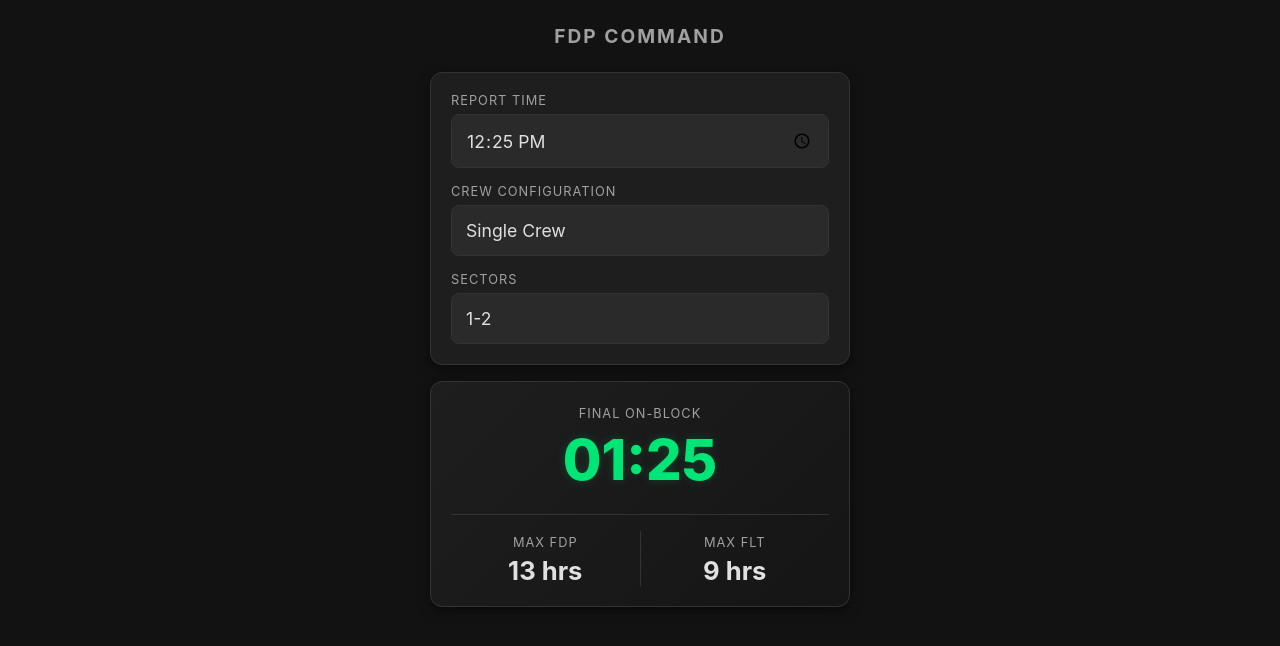
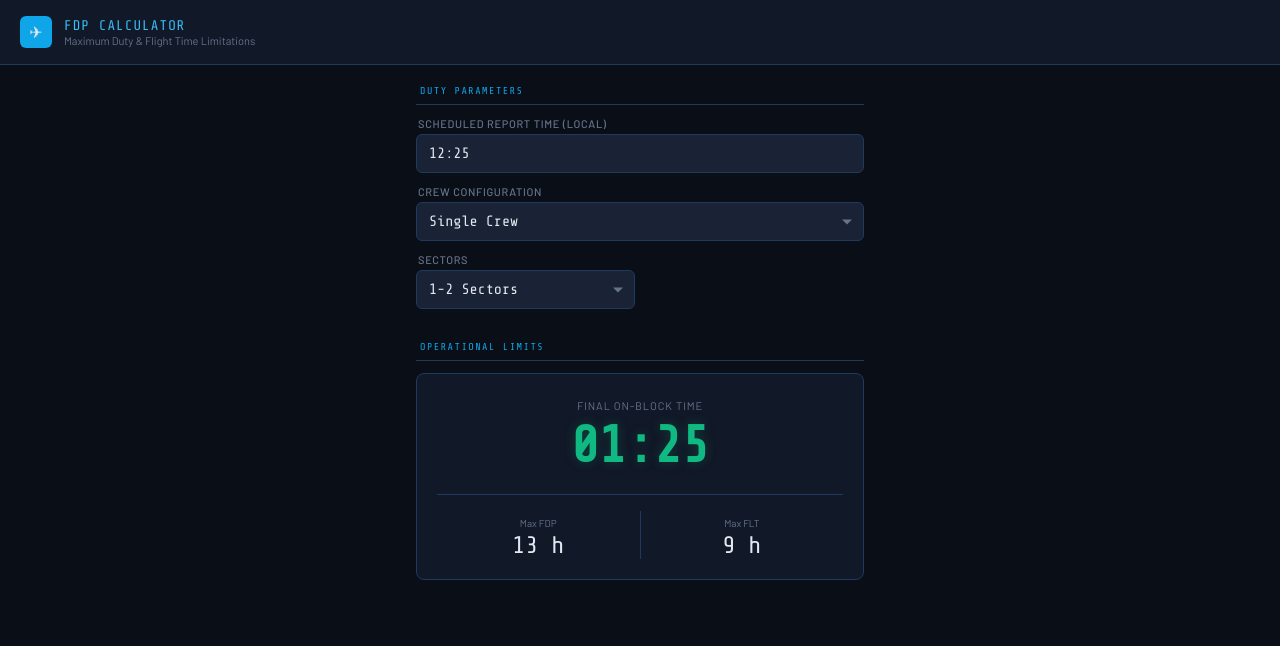
Before and after one commit to yiftachz/fdp-calc, a plain HTML site: page index.html in a window 1280 px wide. Drawn offline with nearby package versions, Linux system fonts and the light colour scheme.

Commit message:
Add files via upload

```diff
--- a/app.js
+++ b/app.js
@@ -1,4 +1,3 @@
-// Embedded Regulatory Data Table from Image
 const regulatoryData = {
     "single_crew": {
         "brackets": [
@@ -35,7 +34,6 @@ const regulatoryData = {
     }
 };
 
-// DOM Elements
 const reportTimeInput = document.getElementById('reportTime');
 const crewTypeInput = document.getElementById('crewType');
 const sectorsInput = document.getElementById('sectors');
@@ -47,25 +45,29 @@ const maxFdpDisplay = document.getElementById('maxFdp');
 const maxFltDisplay = document.getElementById('maxFlt');
 const finalOnBlockDisplay = document.getElementById('finalOnBlock');
 
-// Initialize Defaults & History Logic
 window.addEventListener('DOMContentLoaded', () => {
     const now = new Date();
     const lastEntryTime = localStorage.getItem('lastFdpEntryTime');
     const lastEntryTimestamp = localStorage.getItem('lastFdpTimestamp');
+    const pad = (n) => n.toString().padStart(2, '0');
 
-    // Default to 'now' unless an entry exists from the last 24 hours
+    // Restore calculation context if updated within a 24-hour bracket window
     if (lastEntryTime && lastEntryTimestamp && (now.getTime() - lastEntryTimestamp < 24 * 60 * 60 * 1000)) {
         reportTimeInput.value = lastEntryTime;
     } else {
-        const hours = String(now.getHours()).padStart(2, '0');
-        const minutes = String(now.getMinutes()).padStart(2, '0');
-        reportTimeInput.value = `${hours}:${minutes}`;
+        reportTimeInput.value = `${pad(now.getHours())}:${pad(now.getMinutes())}`;
     }
-
     calculateFDP();
 });
 
-// Manage UI visibility rules based on configuration selection
+// Inline keyboard parsing with auto-colon spacing injection[cite: 1]
+reportTimeInput.addEventListener('input', (e) => {
+    let v = e.target.value.replace(/[^0-9]/g, '');
+    if (v.length >= 3) v = v.slice(0, 2) + ':' + v.slice(2, 4);
+    e.target.value = v;
+    calculateFDP();
+});
+
 crewTypeInput.addEventListener('change', () => {
     if (crewTypeInput.value === 'single_crew') {
         sectorGroup.classList.remove('hidden');
@@ -77,43 +79,34 @@ crewTypeInput.addEventListener('change', () => {
     calculateFDP();
 });
 
-// Event Listeners for Calculations
-[reportTimeInput, sectorsInput, restClassInput].forEach(element => {
-    element.addEventListener('change', calculateFDP);
-});
+[sectorsInput, restClassInput].forEach(el => el.addEventListener('change', calculateFDP));
 
 function calculateFDP() {
     const timeVal = reportTimeInput.value;
-    if (!timeVal) return;
+    if (!timeVal || timeVal.length < 5) return;
 
-    // Save calculation session state locally
+    const [hours, minutes] = timeVal.split(':').map(Number);
+    if (hours > 23 || minutes > 59) return;
+
     localStorage.setItem('lastFdpEntryTime', timeVal);
     localStorage.setItem('lastFdpTimestamp', new Date().getTime());
 
-    // Compute absolute running time minutes from midnight
-    const [hours, minutes] = timeVal.split(':').map(Number);
     const totalReportMinutes = (hours * 60) + minutes;
-
     const crewType = crewTypeInput.value;
     const config = regulatoryData[crewType];
-
-    // Determine target filter sub-parameter
     const subParam = (crewType === 'single_crew') ? sectorsInput.value : restClassInput.value;
 
-    // Search corresponding bracket match
     const matchedBracket = config.brackets.find(b => totalReportMinutes >= b.startMin && totalReportMinutes <= b.endMin);
 
     if (matchedBracket) {
         const maxFDP = matchedBracket.fdp[subParam];
         const maxFLT = matchedBracket.maxFT;
 
-        // Render standard readouts
-        maxFdpDisplay.textContent = `${maxFDP} hrs`;
-        maxFltDisplay.textContent = `${maxFLT} hrs`;
+        maxFdpDisplay.textContent = `${maxFDP} h`;
+        maxFltDisplay.textContent = `${maxFLT} h`;
 
-        // Calculate and format final on-block time
         const fdpMinutes = maxFDP * 60;
-        const totalBlockMinutes = (totalReportMinutes + fdpMinutes) % 1440; // Clock rollover handling
+        const totalBlockMinutes = (totalReportMinutes + fdpMinutes) % 1440;
 
         const blockHours = String(Math.floor(totalBlockMinutes / 60)).padStart(2, '0');
         const blockMins = String(totalBlockMinutes % 60).padStart(2, '0');
--- a/index.html
+++ b/index.html
@@ -4,64 +4,83 @@
     <meta charset="UTF-8">
     <meta name="viewport" content="width=device-width, initial-scale=1.0, maximum-scale=1.0, user-scalable=no">
     <title>FDP Calculator</title>
+    <!-- Combined Typography Links -->
+    <link href="https://fonts.googleapis.com/css2?family=Share+Tech+Mono&family=Barlow:wght@300;400;500;600&display=swap" rel="stylesheet">
     <link rel="stylesheet" href="styles.css">
     <link rel="manifest" href="manifest.json">
-    <meta name="theme-color" content="#121212">
+    <meta name="theme-color" content="#0a0e17">
 </head>
 <body>
-    <div class="app-container">
-        <header>
-            <h1>FDP COMMAND</h1>
-        </header>
 
-        <!-- INPUT SECTION -->
-        <main class="card input-card">
-            <div class="input-group">
-                <label for="reportTime">Report Time</label>
-                <!-- native time field allows direct typing on mobile -->
-                <input type="time" id="reportTime" required>
+    <!-- EFB Styled Header Layer -->
+    <div class="header">
+        <div class="header-icon">✈</div>
+        <div>
+            <div class="header-title">FDP Calculator</div>
+            <div class="header-sub">Maximum Duty & Flight Time Limitations</div>
+        </div>
     </div>
 
-            <div class="input-group">
+    <div class="app-container">
+        <!-- INPUT CONTROL PANEL -->
+        <div class="section">
+            <div class="section-label">Duty Parameters</div>
+
+            <div class="field">
+                <label for="reportTime">Scheduled Report Time (Local)</label>
+                <!-- type="text" with pattern avoids forced mobile scrolling wheels -->
+                <input type="text" id="reportTime" placeholder="00:00" inputmode="numeric" maxlength="5" required>
+            </div>
+
+            <div class="field">
                 <label for="crewType">Crew Configuration</label>
+                <div class="custom-select-wrap">
                     <select id="crewType">
                         <option value="single_crew" selected>Single Crew</option>
                         <option value="augmented_3_pilots">Augmented (3 Pilots)</option>
                         <option value="double_4_pilots">Double (4 Pilots)</option>
                     </select>
                 </div>
-
-            <!-- Inconspicuous Conditional Row -->
-            <div class="context-row">
-                <div class="input-group inline-group" id="sectorGroup">
-                    <label for="sectors">Sectors</label>
-                    <select id="sectors">
-                        <option value="1-2" selected>1-2</option>
-                        <option value="3">3</option>
-                        <option value="4">4</option>
-                        <option value="5">5</option>
-                        <option value="6">6</option>
-                        <option value="7+">7+</option>
-                    </select>
             </div>
 
-                <div class="input-group inline-group hidden" id="restGroup">
-                    <label for="restClass">Rest Facility</label>
-                    <select id="restClass">
-                        <option value="Class 1">Class 1</option>
-                        <option value="Class 2" selected>Class 2</option>
-                        <option value="Class 3">Class 3</option>
+            <!-- Inconspicuous Context Fields -->
+            <div class="grid-2">
+                <div class="field" id="sectorGroup">
+                    <label for="sectors">Sectors</label>
+                    <div class="custom-select-wrap">
+                        <select id="sectors">
+                            <option value="1-2" selected>1-2 Sectors</option>
+                            <option value="3">3 Sectors</option>
+                            <option value="4">4 Sectors</option>
+                            <option value="5">5 Sectors</option>
+                            <option value="6">6 Sectors</option>
+                            <option value="7+">7+ Sectors</option>
                         </select>
                     </div>
                 </div>
-        </main>
 
-        <!-- OUTPUT SECTION -->
-        <section class="card output-card">
+                <div class="field hidden" id="restGroup">
+                    <label for="restClass">Rest Facility</label>
+                    <div class="custom-select-wrap">
+                        <select id="restClass">
+                            <option value="Class 1">Class 1 Facility</option>
+                            <option value="Class 2" selected>Class 2 Facility</option>
+                            <option value="Class 3">Class 3 Facility</option>
+                        </select>
+                    </div>
+                </div>
+            </div>
+        </div>
+
+        <!-- FLIGHT DECK READOUT (OUTPUTS) -->
+        <div class="section">
+            <div class="section-label">Operational Limits</div>
+            <div class="output-card">
                 <div class="main-output">
-                <label>Final On-Block</label>
+                    <label>Final On-Block Time</label>
                     <div id="finalOnBlock" class="value highlight">--:--</div>
                 </div>
+
                 <div class="secondary-outputs">
                     <div class="output-box">
                         <label>Max FDP</label>
@@ -72,15 +91,15 @@
                         <div id="maxFlt" class="value">--</div>
                     </div>
                 </div>
-        </section>
+            </div>
+        </div>
     </div>
 
     <script src="app.js"></script>
     <script>
-        // Register service worker for 100% offline access
         if ('serviceWorker' in navigator) {
             navigator.serviceWorker.register('service-worker.js')
-                .then(() => console.log("Service Worker Active"));
+                .then(() => console.log("Offline Engine Ready"));
         }
     </script>
 </body>
--- a/styles.css
+++ b/styles.css
@@ -1,125 +1,211 @@
 :root {
-    --bg-color: #121212;
-    --card-bg: #1e1e1e;
-    --text-main: #e0e0e0;
-    --text-muted: #a0a0a0;
-    --accent: #00e676; /* Clean cockpit green */
-    --border: #333333;
+    --bg: #0a0e17;
+    --surface: #111827;
+    --surface2: #1a2235;
+    --border: #1e3a5f;
+    --accent: #0ea5e9;
+    --accent2: #38bdf8;
+    --text: #e2e8f0;
+    --muted: #64748b;
+    --success: #10b981;
+    --mono: 'Share Tech Mono', monospace;
+    --sans: 'Barlow', sans-serif;
 }
 
 * {
     box-sizing: border-box;
     margin: 0;
     padding: 0;
-    font-family: -apple-system, BlinkMacSystemFont, "Segoe UI", Roboto, Helvetica, Arial, sans-serif;
 }
 
 body {
-    background-color: var(--bg-color);
-    color: var(--text-main);
+    background: var(--bg);
+    color: var(--text);
+    font-family: var(--sans);
+    font-weight: 400;
+    min-height: 100vh;
+    padding: 0 0 40px 0;
+}
+
+/* Header UI Profile Symmetry */
+.header {
+    background: var(--surface);
+    border-bottom: 1px solid var(--border);
+    padding: 16px 20px;
+    position: sticky;
+    top: 0;
+    z-index: 100;
     display: flex;
+    align-items: center;
+    gap: 12px;
+}
+
+.header-icon {
+    width: 32px;
+    height: 32px;
+    background: var(--accent);
+    border-radius: 6px;
+    display: flex;
+    align-items: center;
     justify-content: center;
-    padding: 16px;
+    font-size: 16px;
+    flex-shrink: 0;
+}
+
+.header-title {
+    font-family: var(--mono);
+    font-size: 14px;
+    color: var(--accent2);
+    letter-spacing: 0.08em;
+    text-transform: uppercase;
+}
+
+.header-sub {
+    font-size: 11px;
+    color: var(--muted);
+    margin-top: 1px;
 }
 
 .app-container {
-    width: 100%;
-    max-width: 420px;
-    display: flex;
-    flex-direction: column;
-    gap: 16px;
+    padding: 0 16px;
+    max-width: 480px;
+    margin: 0 auto;
 }
 
-header h1 {
-    font-size: 1.2rem;
-    font-weight: 700;
-    letter-spacing: 2px;
-    text-align: center;
-    color: var(--text-muted);
-    padding: 8px 0;
+.section {
+    margin-top: 20px;
 }
 
-.card {
-    background-color: var(--card-bg);
-    border-radius: 12px;
-    padding: 20px;
-    border: 1px solid var(--border);
-    box-shadow: 0 4px 12px rgba(0,0,0,0.5);
+.section-label {
+    font-family: var(--mono);
+    font-size: 10px;
+    letter-spacing: 0.15em;
+    text-transform: uppercase;
+    color: var(--accent);
+    padding: 0 4px 8px 4px;
+    border-bottom: 1px solid var(--border);
+    margin-bottom: 12px;
 }
 
-.input-group {
-    display: flex;
-    flex-direction: column;
-    gap: 6px;
-    margin-bottom: 16px;
+.field {
+    margin-bottom: 12px;
 }
 
-.input-group:last-child {
-    margin-bottom: 0;
+.field label {
+    display: block;
+    font-size: 11px;
+    font-weight: 500;
+    color: var(--muted);
+    letter-spacing: 0.06em;
+    text-transform: uppercase;
+    margin-bottom: 4px;
+    padding-left: 2px;
 }
 
-label {
-    font-size: 0.8rem;
-    text-transform: uppercase;
-    letter-spacing: 1px;
-    color: var(--text-muted);
+/* Explicit Entry Fields */
+.field input[type="text"] {
+    width: 100%;
+    background: var(--surface2);
+    border: 1px solid var(--border);
+    border-radius: 6px;
+    color: var(--text);
+    font-family: var(--mono);
+    font-size: 15px;
+    padding: 10px 12px;
+    outline: none;
+    transition: border-color 0.15s;
+    -webkit-appearance: none;
+    appearance: none;
 }
 
-input[type="time"], select {
-    background-color: #2a2a2a;
-    border: 1px solid var(--border);
-    color: var(--text-main);
-    padding: 14px;
-    font-size: 1.1rem;
-    border-radius: 8px;
-    width: 100%;
-    outline: none;
-    appearance: none; /* Removes default mobile styling arrow safely */
-}
-
-input[type="time"]:focus, select:focus {
+.field input:focus {
     border-color: var(--accent);
 }
 
-.context-row {
-    display: flex;
-    gap: 12px;
-    margin-top: 4px;
+.custom-select-wrap {
+    position: relative;
 }
 
-.inline-group {
-    flex: 1;
-    margin-bottom: 0;
+.custom-select-wrap::after {
+    content: '';
+    position: absolute;
+    right: 12px;
+    top: 50%;
+    transform: translateY(-50%);
+    width: 0;
+    height: 0;
+    border-left: 5px solid transparent;
+    border-right: 5px solid transparent;
+    border-top: 5px solid var(--muted);
+    pointer-events: none;
+}
+
+.custom-select-wrap select {
+    width: 100%;
+    background: var(--surface2);
+    border: 1px solid var(--border);
+    border-radius: 6px;
+    color: var(--text);
+    font-family: var(--mono);
+    font-size: 15px;
+    padding: 10px 32px 10px 12px;
+    outline: none;
+    transition: border-color 0.15s;
+    -webkit-appearance: none;
+    appearance: none;
+    color-scheme: dark;
+    cursor: pointer;
+}
+
+.grid-2 {
+    display: grid;
+    grid-template-columns: 1fr 1fr;
+    gap: 10px;
 }
 
 .hidden {
     display: none !important;
 }
 
-/* Output Card Styling */
+/* Integrated Output Terminal Card Block */
 .output-card {
+    background: var(--surface);
+    border: 1px solid var(--border);
+    border-radius: 8px;
+    padding: 20px;
     display: flex;
     flex-direction: column;
     gap: 20px;
+}
+
+.main-output {
     text-align: center;
-    background: linear-gradient(135deg, #1e1e1e 0%, #151515 100%);
+}
+
+.main-output label {
+    font-size: 11px;
+    text-transform: uppercase;
+    color: var(--muted);
+    letter-spacing: 0.08em;
 }
 
 .main-output .value {
-    font-size: 3.5rem;
-    font-weight: 800;
+    font-family: var(--mono);
+    font-size: 3.2rem;
+    font-weight: bold;
     margin-top: 4px;
 }
 
 .highlight {
-    color: var(--accent);
-    text-shadow: 0 0 10px rgba(0, 230, 118, 0.2);
+    color: var(--success);
+    text-shadow: 0 0 12px rgba(16, 185, 129, 0.25);
 }
 
 .secondary-outputs {
     display: flex;
     border-top: 1px solid var(--border);
     padding-top: 16px;
+    text-align: center;
 }
 
 .output-box {
@@ -130,8 +216,14 @@ input[type="time"]:focus, select:focus {
     border-right: 1px solid var(--border);
 }
 
+.output-box label {
+    font-size: 10px;
+    color: var(--muted);
+}
+
 .output-box .value {
-    font-size: 1.6rem;
-    font-weight: 700;
-    margin-top: 4px;
+    font-family: var(--mono);
+    font-size: 1.5rem;
+    color: var(--text);
+    margin-top: 2px;
 }
```
Also changed, not shown: manifest.json. Lines whose indentation alone changed are shown as unchanged.
